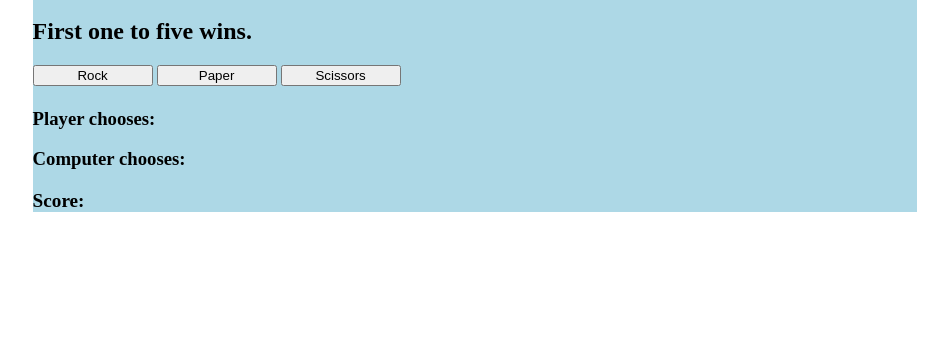
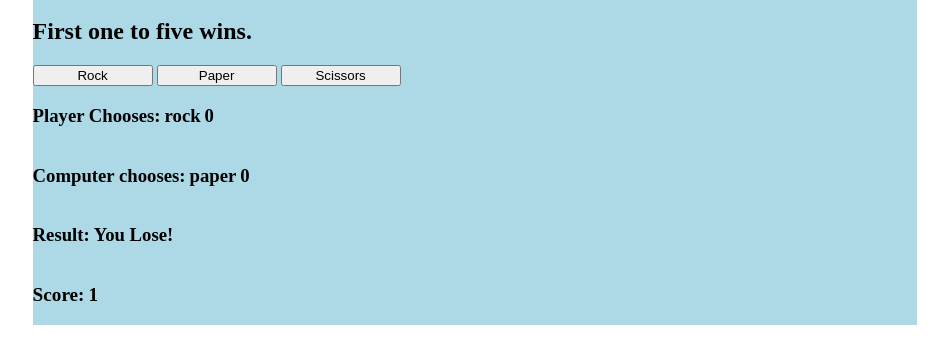
Before and after one commit to McMillanDevelopment/rock_paper_scissors, a plain HTML site: page index.html in a window 1280 px wide. Both pictures are taken after a click on the button "Rock". Shown: the part 48-412 px from the top of the page, without its empty margins (165-1113 px from the left). Drawn offline with Linux system fonts and the light colour scheme.

Commit message:
Finished adding DOM elements to relfect the status of the game, Still some bugs w/ score iteration

```diff
--- a/index.html
+++ b/index.html
@@ -15,10 +15,20 @@
         <button class="button" id="rock">Rock</button>
         <button class="button" id="paper">Paper</button>
         <button class="button" id="scissors">Scissors</button>
-        <h4 id="result"></h4>
-        <h3 id="player">Player chooses: </h3>
-        <h3 id="computer">Computer chooses: </h3>
-        <p id="score">Score: </p>
+        <br>
+        <h3>Player Chooses:</h3>
+        <h3 id="player"></h3>
+        <h3 id="playerScore"></h3>
+        <br>
+        <h3>Computer chooses: </h3>
+        <h3 id="computer"></h3>
+        <h3 id="computerScore"></h3>
+        <br>
+        <h3>Result: </h3>
+        <h3 id="result"></h3>
+        <br>
+        <p>Score: </p>
+        <p id="score">0</p>
     </div>
 </body>
 <script src="script.js">
--- a/script.js
+++ b/script.js
@@ -4,7 +4,15 @@ let playerSelection = "";
 let computerSelection = "";
 const buttons = document.getElementsByClassName('button');
 let roundCountTotal = 1;
-let result = document.querySelector("#result");
+let playerCountTotal = 0;
+let computerCountTotal = 0;
+// DOM manipulation variables
+let result = document.querySelector('#result');
+let player = document.querySelector('#player');
+let computer = document.querySelector('#computer');
+let score = document.querySelector('#score');
+let playerScore = document.querySelector('#playerScore');
+let computerScore = document.querySelector('#computerScore');
 
 
 // Computer Selection
@@ -22,9 +30,22 @@ function playerChoice(pChoice) {
             playerSelection = e.target.innerText.toLowerCase();
             computerChoice();
             if(roundCountTotal <= 5) {
-                console.log(`Player: ${playerSelection}\nComputer: ${computerSelection}`)
-                console.log(singleRound());
-                console.log(roundCount());
+                // console.log(`Player: ${playerSelection}\nComputer: ${computerSelection}`)
+                player.textContent = playerSelection;
+                playerScore.textContent = playerCountTotal;
+                computer.textContent = computerSelection;
+                computerScore.textContent = computerCountTotal;
+                score.textContent = roundCountTotal;
+                // console.log(singleRound());
+                result.textContent = singleRound();
+                roundCount();
+                if(roundCountTotal === 6) {
+                    if(playerCountTotal > computerCountTotal) {
+                        result.textContent = "YOU WON THE WHOLE ENTIRE GAME"
+                    } else {
+                        result.textContent = "YOU LOST THE WHOLE ENTIRE GAME"
+                    };
+                }
             } else {
                 return;
             };
@@ -53,7 +74,14 @@ function singleRound() {
 
 function roundCount () {
     if (singleRound() === "You Win!" || singleRound() === "You Lose!") {
-        return roundCountTotal++;
+        roundCountTotal++;
+        if (singleRound() === "You Win!") {
+            playerCountTotal++;
+            console.log(playerCountTotal + "player Count");
+        } else if ( singleRound() === "You Lose!") {
+            computerCountTotal++;
+            console.log(computerCountTotal + "computer count");
+        };
     } else {
         console.log("Play another round!");
         return 0;
--- a/styles.css
+++ b/styles.css
@@ -14,3 +14,11 @@ p {
     font-size: larger;
     font-weight: 800;
 }
+
+h3 {
+    display: inline-block;
+}
+
+p {
+    display: inline-block;
+}
```
Also changed, not shown: 1 other file.
